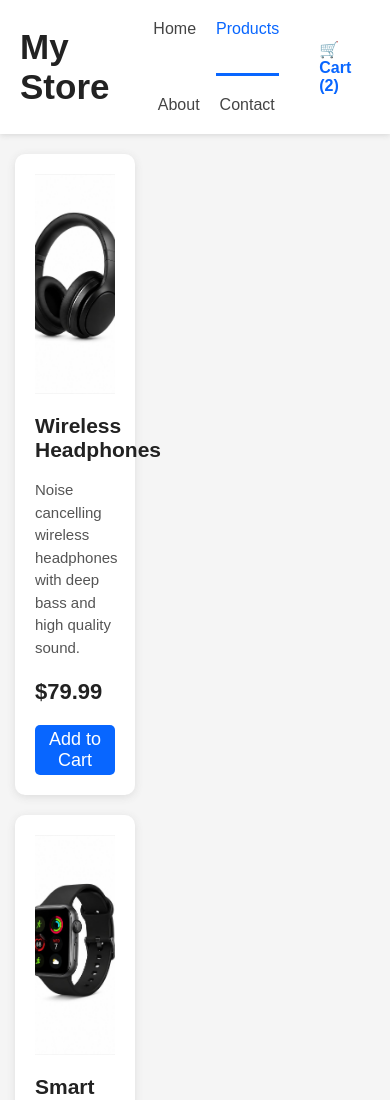
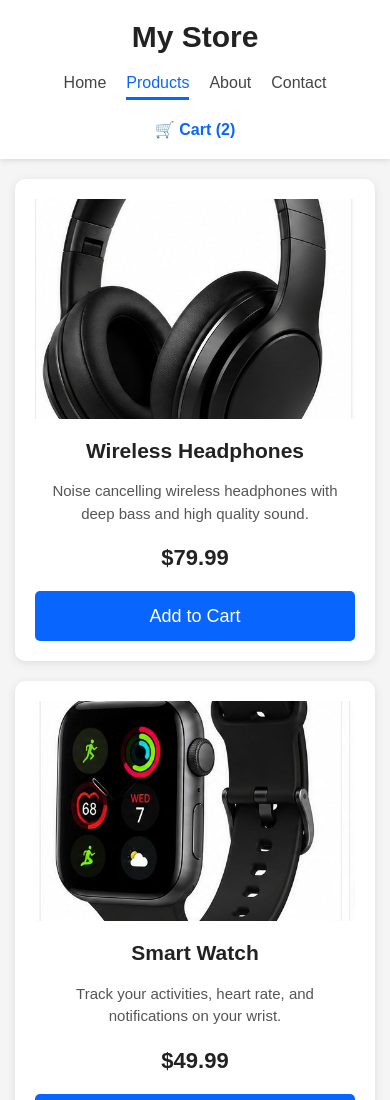
Before and after one commit to Daniel92-b/my_store, a plain HTML site: page index.html in a window 390 px wide. Shown: the top 1100 px of the page. Drawn offline with Linux system fonts and the light colour scheme.

Commit message:
Fix mobile layout

```diff
--- a/index.html
+++ b/index.html
@@ -1,9 +1,6 @@
 <!DOCTYPE html>
 <html>
-
 <head>
-    <meta charset="UTF-8">
-    <meta name="viewport" content="width=device-width, initial-scale=1.0">
     <title>My Store</title>
     <link rel="stylesheet" href="styles.css">
 </head>
@@ -129,5 +126,4 @@
 </footer>
 
 </body>
-
 </html>
--- a/styles.css
+++ b/styles.css
@@ -206,123 +206,145 @@
     background: #eee;
     color: #555;
 }
-/* Mobile phone adjustment*/
-@media(max-width: 600px){
+
+
+/* Mobile phone adjustment */
+
+@media (max-width: 600px) {
+
+    /* Header */
 
     header {
         height: auto;
         padding: 20px;
         display: flex;
+        flex-direction: column;
+        align-items: center;
+        justify-content: center;
         gap: 20px;
-        text-align: column;
+        text-align: center;
     }
 
     header h1 {
-        font-size: 35px;
+        font-size: 30px;
         margin: 0;
     }
 
-    nav{
+    nav {
+        display: flex;
         gap: 20px;
         flex-wrap: wrap;
         justify-content: center;
     }
 
-    nav a{
+    nav a {
         font-size: 16px;
-
     }
 
-    nav.active{
-        padding-bottom:5px;
-
-
+    nav .active {
+        padding-bottom: 5px;
     }
 
     .cart a {
         font-size: 16px;
-
     }
 
+
     /* Main Area */
-    .page{
+
+    .page {
+        width: 100%;
         flex-direction: column;
-        padding: 20px  15px 40px;
+        align-items: center;
+        padding: 20px 15px 40px;
         gap: 20px;
     }
 
-    /* product*/
+
+    /* Products */
+
     .products {
+        width: 100%;
+        display: flex;
         flex-direction: column;
-        gap: 20px;
-
-    }
-
-    .product{
-        flex-direction: column;
+        align-items: center;
         gap: 20px;
     }
 
+    .product {
+        width: 100%;
+        padding: 20px;
+        text-align: center;
+    }
+
     .product img {
+        width: 100%;
         height: 220px;
-
+        object-fit: cover;
     }
 
     .product h2 {
-        font-size:21px;
-        margin-top:16px;
+        font-size: 21px;
+        margin-top: 16px;
     }
 
     .product p {
         font-size: 15px;
-        min-height:auto;
-
-
+        min-height: auto;
     }
 
     .product h3 {
         font-size: 22px;
-
     }
 
-    .product button{
+    .product button {
         height: 50px;
     }
 
 
-    /* cart */
+    /* Cart */
 
-    .cart-box{
-        width: 100px;
-        padding: 20px
-    }
-    .cart-box h2{
-        font-size: 22px
+    .cart-box {
+        width: 100%;
+        padding: 20px;
+        text-align: center;
     }
 
-    .cart-item{
+    .cart-box h2 {
+        font-size: 22px;
+    }
+
+    .cart-item {
+        display: flex;
+        align-items: center;
+        text-align: left;
         gap: 10px;
         padding: 15px 0;
     }
+
     .cart-item img {
         width: 65px;
         height: 65px;
     }
-    .cart-item b{
-        font-size:14px;
+
+    .cart-item b {
+        font-size: 14px;
     }
-    .cart-item span{
+
+    .cart-item span {
         font-size: 25px;
     }
-    .cart-item button{
+
+    .cart-item button {
         height: 50px;
     }
 
 
-    /*Footer*/
+    /* Footer */
 
-    footer{
+    footer {
         padding: 25px 15px;
         font-size: 14px;
+        text-align: center;
     }
 }
```
Lines whose indentation alone changed are shown as unchanged.
